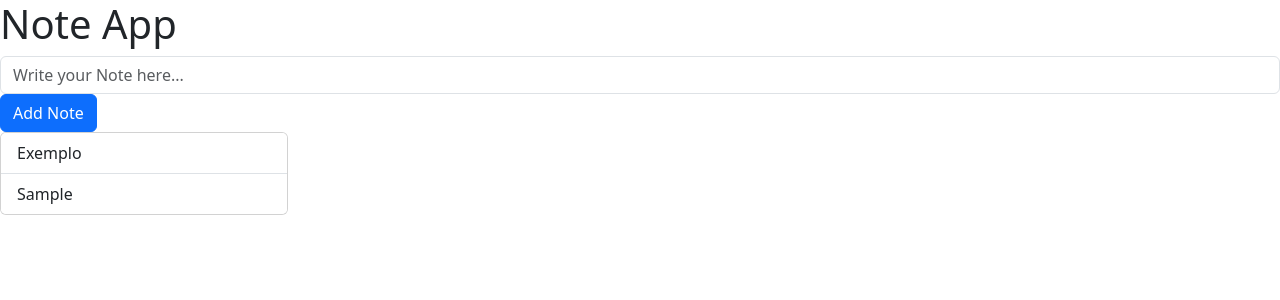
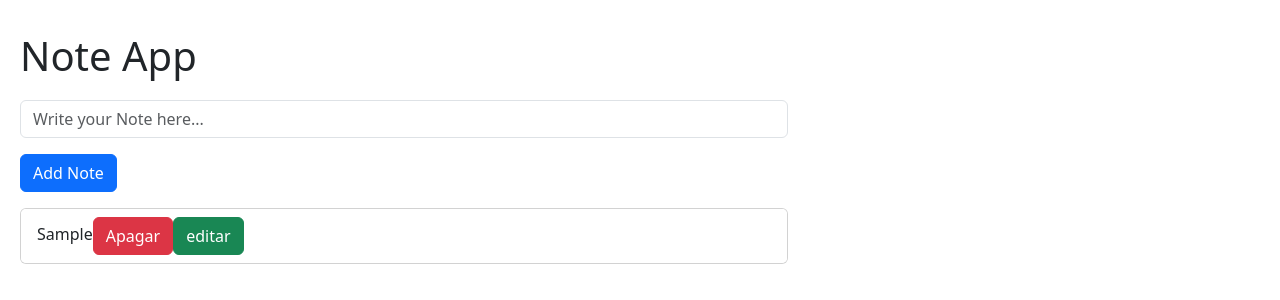
Before and after one commit to smurfomens/banjocore, a plain HTML site: page index.html in a window 1280 px wide. Both pictures are taken after typing "Sample" into the empty fields and a click on the button "Add Note". Drawn offline with nearby package versions, Linux system fonts and the light colour scheme.

Commit message:
está tudo a funconar DIREITO

```diff
--- a/index.html
+++ b/index.html
@@ -14,17 +14,15 @@
 
 <body>
 
-    <h1 class="h1">Note App</h1>
+    <h1 class="h1" style="margin-top: 32px; margin-left: 20px;">Note App</h1>
 
-    <input id="txt-inp" type="text" class="form-control" placeholder="Write your Note here...">
+    <input id="txt-inp" style="margin-top: 20px; margin-left: 20px; width: 60%;" type="text" class="form-control" placeholder="Write your Note here...">
 
-    <button id="btn" type="button" class="btn btn-primary">Add Note</button>
+    <button id="btn" style="margin-top: 16px; margin-left: 20px;" type="button" class="btn btn-primary">Add Note</button>
 
 
-    <div class="card" style="width: 18rem;">
+    <div class="card" style="margin-top: 16px; margin-left: 20px; width: 60%;">
         <ul id="notes" class="list-group list-group-flush">
-
-            <li class="list-group-item">Exemplo</li>
 
         </ul>
     </div>
--- a/script.js
+++ b/script.js
@@ -12,10 +12,33 @@ btn.addEventListener("click", () => {
 });
 
 function adicionarnota(noteText) {
+
     const li = document.createElement("li");
+    const btn1 = document.createElement("button");
+    const btn2 = document.createElement("button");
+    const span = document.createElement("span");
+
+    btn1.className = "btn btn-danger";
+    btn1.textContent = "Apagar";
+
+    btn2.className = "btn btn-success";
+    btn2.textContent = "editar";
 
     li.className = "list-group-item";
-    li.textContent = noteText;
+    span.textContent = noteText;
+
+    btn1.addEventListener("click", () => {
+        list.removeChild(li)
+    })
+
+    btn2.addEventListener("click", () => {
+        let editar = prompt();
+        span.textContent = editar;
+    })
+    li.appendChild(span);
+    li.appendChild(btn1);
+    li.appendChild(btn2);
 
     list.appendChild(li);
+
 }
```
